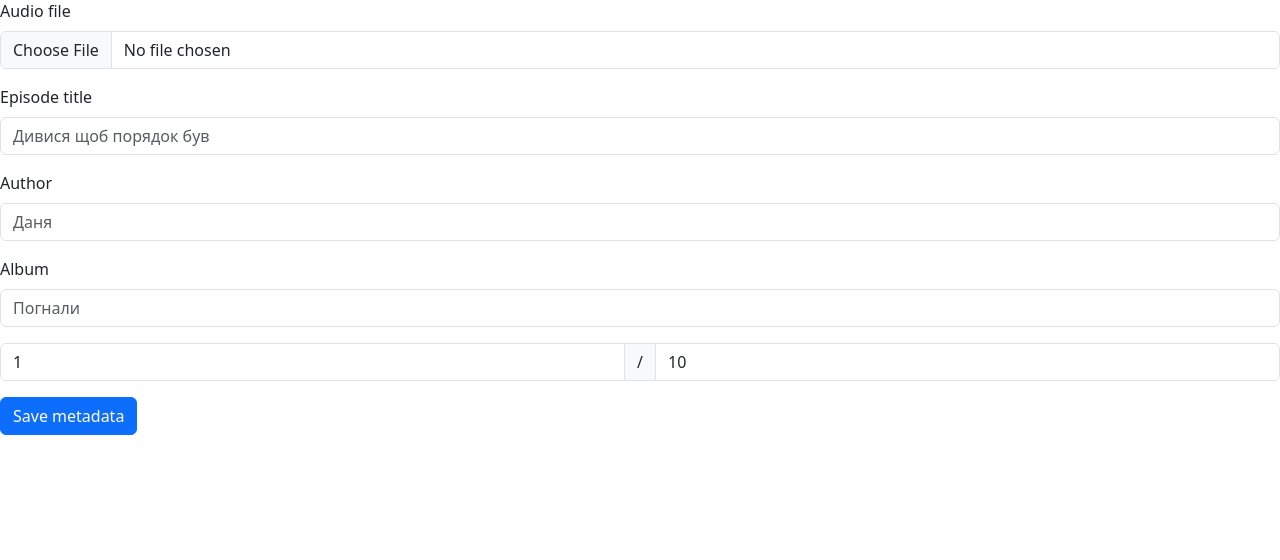
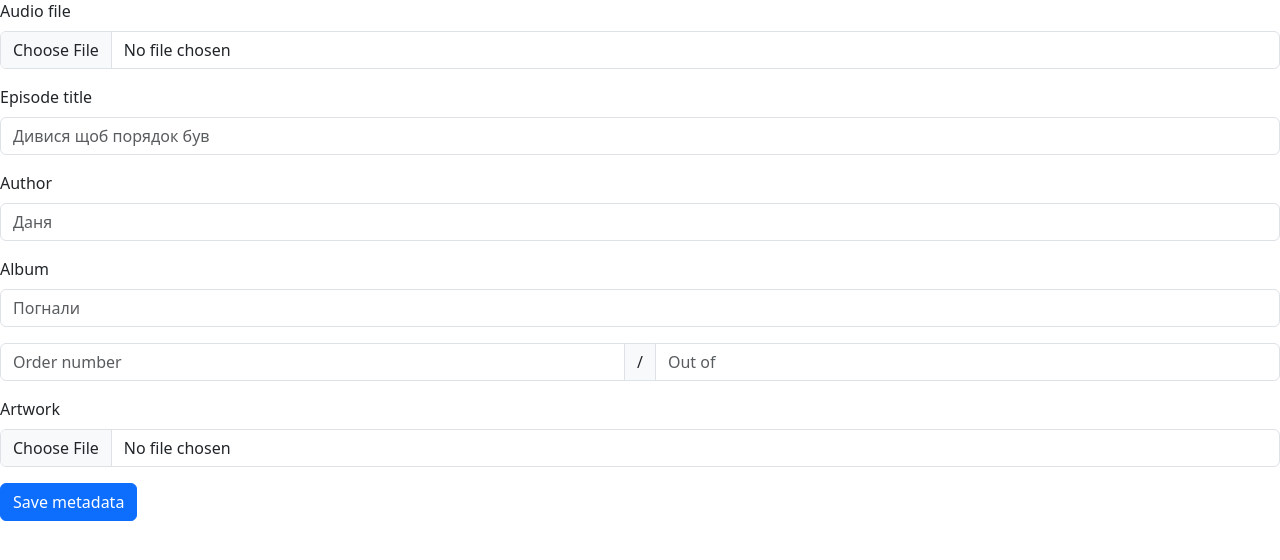
Before and after one commit to MrGauz/podcast-metadata, a Flask app: page / in a window 1280 px wide. Shown: the part 57-617 px from the top of the page. Run offline with Flask 3, Linux system fonts and the light colour scheme.

Commit message:
Embed artwork

```diff
--- a/app.py
+++ b/app.py
@@ -11,7 +11,6 @@ from metadata import Metadata
 app = Flask(__name__)
 
 app.config['SQLALCHEMY_DATABASE_URI'] = 'sqlite:///%s' % path.join(path.dirname(__file__), 'db.sqlite')
-print(app.config['SQLALCHEMY_DATABASE_URI'])  # TODO: remove
 app.config['UPLOAD_FOLDER'] = path.join(path.dirname(__file__), 'uploads')
 
 db.init_app(app)
@@ -24,24 +23,31 @@ def index():
 
 @app.route('/convert', methods=['POST'])
 def convert():
-    # TODO: artwork
     title = request.form.get('title')
     author = request.form.get('author')
     album = request.form.get('album')
     number = request.form.get('number')
     out_of = request.form.get('out-of')
     audio = request.files.get('audio')
+    artwork = request.files.get('artwork')
 
     # TODO: other input validation
     if not audio or audio.filename == '':
-        return "No file submitted"
+        return "No audio file submitted"
     if not audio.filename.lower().endswith('.mp3'):
         return "Only MP3 is allowed"
-    #if not artwork.lower().endswith(('.png', '.jpg')
+
+    if not artwork or artwork.filename == '':
+        return "No artwork submitted"
+    if not artwork.filename.lower().endswith(('.png', '.jpg')):
+        return "Only PNG or JPG are allowed as artwork"
+
+    artwork_path = path.join(app.config['UPLOAD_FOLDER'], secure_filename(artwork.filename))
+    with open(artwork_path, 'wb') as artwork_file:  # Save artwork because it might be needed by the preset
+        artwork_file.write(artwork.stream.read())
 
     track = f"{number}/{out_of}" if out_of else number
-    # TODO: artwork
-    metadata = Metadata(title, author, album, track=track)
+    metadata = Metadata(title, author, album, track=track, artwork=artwork_path)
     mp3_io = metadata.add_to(audio.stream)
 
     filename = secure_filename(audio.filename)
--- a/templates/index.html
+++ b/templates/index.html
@@ -29,11 +29,13 @@
         <input type="text" class="form-control" id="album" name="album" placeholder="Погнали">
     </div>
     <div class="input-group mb-3">
-        <!-- TODO: remove value -->
-        <input type="number" class="form-control" name="number" placeholder="Order number" value="1">
+        <input type="number" class="form-control" name="number" placeholder="Order number">
         <span class="input-group-text">/</span>
-        <!-- TODO: remove value -->
-        <input type="number" class="form-control" name="out-of" placeholder="Out of" value="10">
+        <input type="number" class="form-control" name="out-of" placeholder="Out of">
+    </div>
+    <div class="mb-3">
+        <label for="artwork" class="form-label">Artwork</label>
+        <input class="form-control" type="file" id="artwork" name="artwork">
     </div>
     <button type="submit" class="btn btn-primary">Save metadata</button>
 </form>
```
Also changed, not shown: metadata.py (+6 -2 lines).
